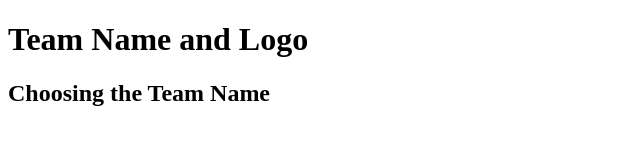
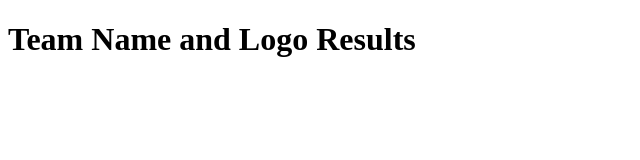
Before and after one commit to myracui5/TeamName-Logo, a plain HTML site: page index.html in a window 1280 px wide. Shown: the whole page, without its empty margins (0-640 px from the left). Drawn offline with Linux system fonts and the light colour scheme.

Commit message:
Update index.html

```diff
--- a/index.html
+++ b/index.html
@@ -3,5 +3,5 @@
 <head>
 </head>
 <body>
-<h1>Team Name and Logo</h1>
-<h2>Choosing the Team Name</h2>
+<h1>Team Name and Logo Results</h1>
+<h2Team Name</h2>
```
